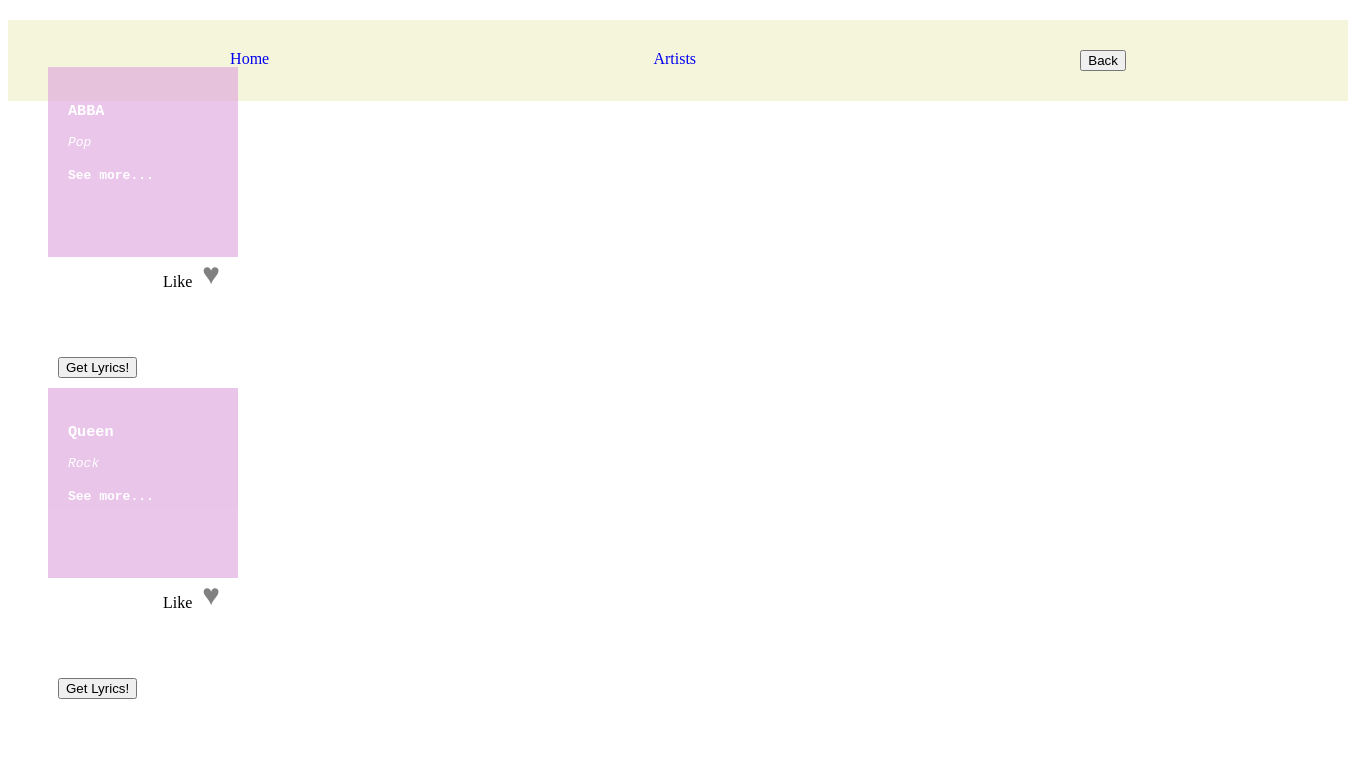
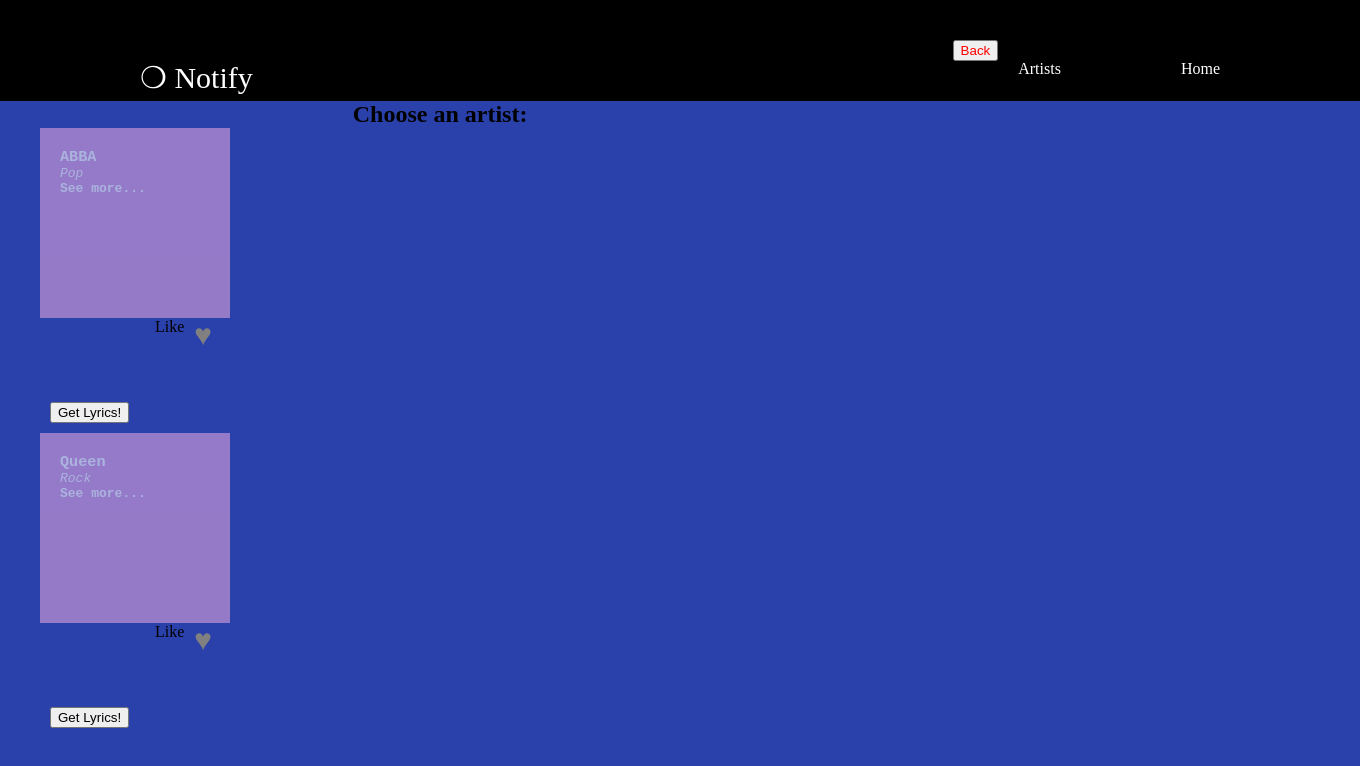
Before and after one commit to Rachiey/react-music-app, a React app: page /artists in a window 1280 px wide. Shown: the top 766 px of the page, 1360 px wide, since content can reach past the window. Built offline with nearby package versions, Linux system fonts and the light colour scheme.

Commit message:
added styling

```diff
--- a/src/layout/Header/index.jsx
+++ b/src/layout/Header/index.jsx
@@ -6,9 +6,10 @@
 export const Header = () => {
     return(
         <nav>
+            <NavLink className="notify" exact to='/'>❍ Notify</NavLink>
             <NavLink exact to='/'>Home</NavLink>
             <NavLink to='/artists'>Artists</NavLink>
-            <BackButton />
+            <BackButton className="backButton" />
         </nav>
     )
 };
--- a/src/layout/Header/style.css
+++ b/src/layout/Header/style.css
@@ -1,22 +1,43 @@
 nav {
     width: 100vw;
-    position: fixed;
-    background-color: beige;
-    padding: 30px;
-    display: flex;
+    position: sticky;
+    background-color: black;
+    padding: 40px;
+    display: block;
     justify-content: space-around;
-    color: grey;
+    color: white;
+
+    text-align:right;
+
+}
+
+.notify {
+    color: white;
+    float: left;
+    text-align: center;
+    margin-left: 100px;
+    font-size: 30px;
+
 }
 
 a {
     text-decoration: none;
+    color: white;
+    margin: 20px;
+    float: right;
+    margin-right: 100px;
+
 }
 
 a:hover {
-    color: black;
+    color: #1ED761;
 }
 
 .current {
     color: black;
     font-weight: bolder;
 }
+
+#back-button {
+    color: red;
+}
--- a/src/pages/Home/index.jsx
+++ b/src/pages/Home/index.jsx
@@ -1,4 +1,4 @@
 import React from 'react';
-
+import './style.css';
 
 export const Home = () => <h1>Welcome!</h1>
--- /dev/null
+++ b/src/pages/Home/style.css
@@ -0,0 +1,7 @@
+* {
+    margin: 0;
+}
+body {
+    margin: 0;
+    background-color: #2a41ab;
+}
```
